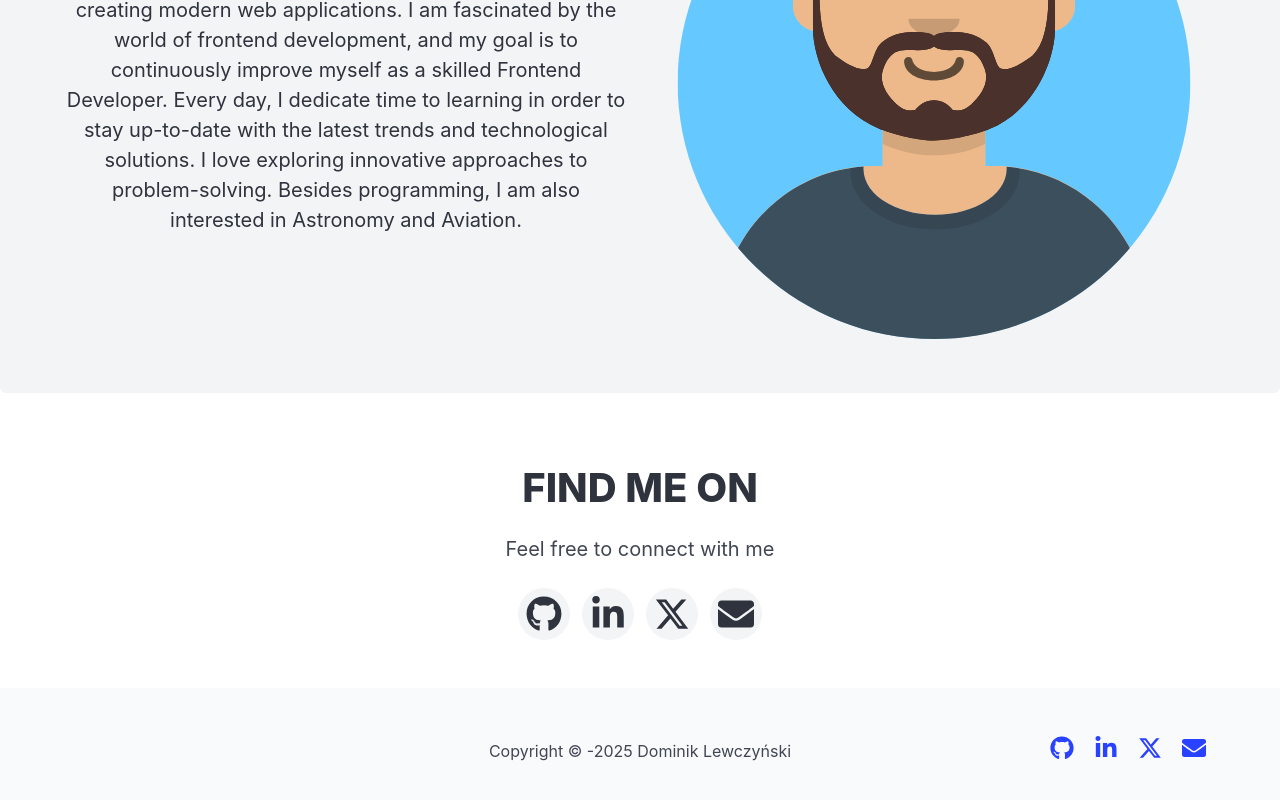
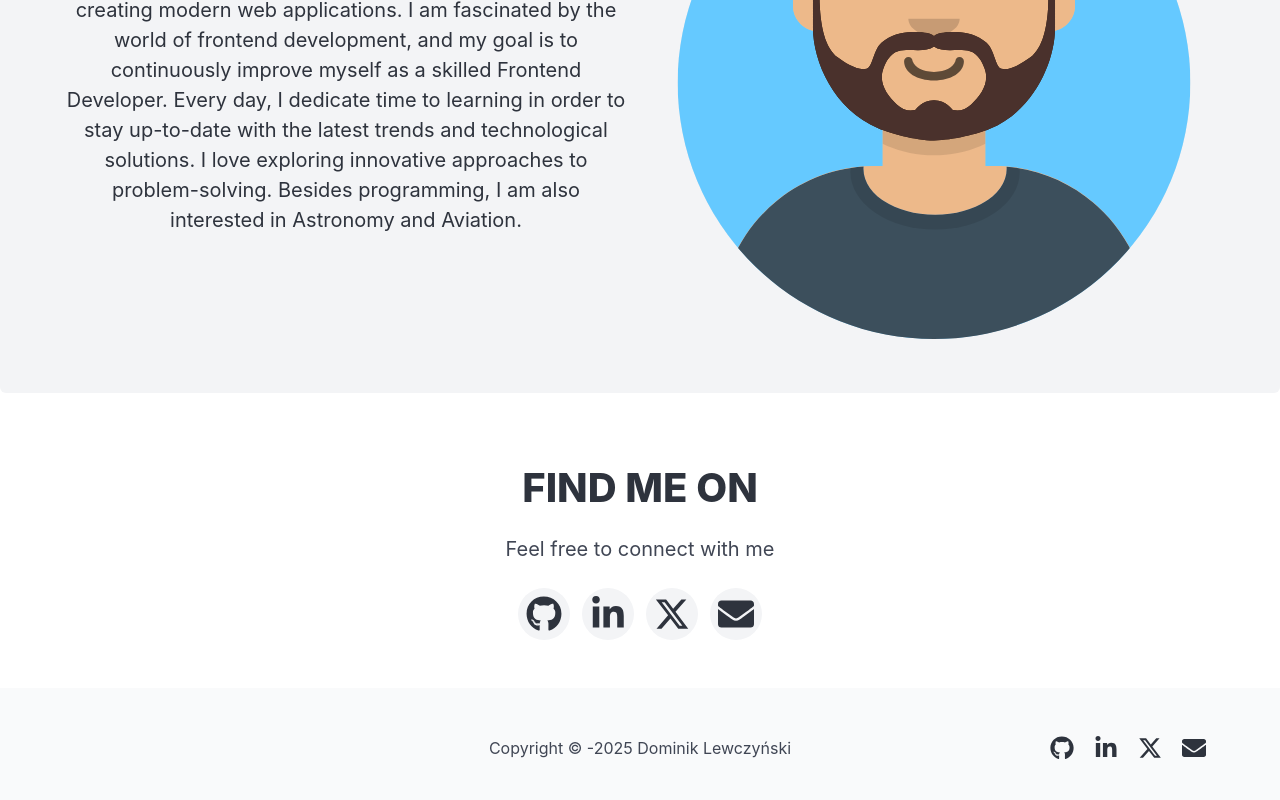
Before and after one commit to DLQuake/portfolio, a Next.js app: page /home in a window 1280 px wide. Shown: the part 1053-1853 px from the top of the page. Built offline with nearby package versions, Linux system fonts and the light colour scheme; no server answers.

Commit message:
Refactor Footer component styles and update button interactions for improved UI consistency

```diff
--- a/src/app/home/components/ConnectWithMe/ConnectWithMe.css
+++ b/src/app/home/components/ConnectWithMe/ConnectWithMe.css
@@ -1,3 +1,7 @@
 .connectWithMe .container .buttons .button .icon {
 	font-size: 24px;
 }
+
+.connectWithMe .container .buttons .button:hover {
+	opacity: 0.8;
+}
--- a/src/components/Footer/Footer.css
+++ b/src/components/Footer/Footer.css
@@ -1,20 +1,16 @@
-[data-theme="light"]
-.footer .container .columns .column .icon {
-	color: #2e333d !important;
+.footer .container .columns .column .button {
+	padding: 0;
+	border: none;
+	background: none;
+	box-shadow: none;
 }
 
-[data-theme="dark"]
-.footer .container .columns .column .icon {
-	color: #abb1bf !important;
+.footer .container .columns .column .button .icon {
+	margin: 0 10px;
 }
 
-.footer .container .columns .column .icon {
-	margin: 0 10px;
-	font-size: 24px;
-}
-
-.footer .container .columns .column .icon:hover {
-	opacity: 0.8;
+.footer .container .columns .column .button .icon:hover {
+	opacity: 0.6;
 }
 
 @media screen and (max-width: 768px) {
--- a/src/components/Footer/Footer.js
+++ b/src/components/Footer/Footer.js
@@ -11,8 +11,7 @@ const Footer = () => {
         <footer className="footer">
             <div className="container">
                 <div className="columns is-vcentered">
-                    <div className="column has-text-left has-text-centered-mobile">
-                    </div>
+                    <div className="column has-text-left has-text-centered-mobile"></div>
 
                     <div className="column has-text-centered">
                         <p>
@@ -23,17 +22,17 @@ const Footer = () => {
                     </div>
 
                     <div className="column has-text-right has-text-centered-mobile">
-                        <a href={process.env.NEXT_PUBLIC_GITHUB_LINK} aria-label='Visit my GitHub profile' target="_blank" rel="noopener noreferrer" className="icon">
-                            <FaGithub />
+                        <a href={process.env.NEXT_PUBLIC_GITHUB_LINK} aria-label='Visit my GitHub profile' target="_blank" className="button">
+                            <FaGithub className="icon" />
                         </a>
-                        <a href={process.env.NEXT_PUBLIC_LINKEDIN_LINK} aria-label='Visit my LinkedIn profile' target="_blank" rel="noopener noreferrer" className="icon">
-                            <FaLinkedinIn />
+                        <a href={process.env.NEXT_PUBLIC_LINKEDIN_LINK} aria-label='Visit my LinkedIn profile' target="_blank" className="button">
+                            <FaLinkedinIn className="icon" />
                         </a>
-                        <a href={process.env.NEXT_PUBLIC_X_LINK} aria-label='Visit my X profile' target="_blank" rel="noopener noreferrer" className="icon">
-                            <FaXTwitter />
+                        <a href={process.env.NEXT_PUBLIC_X_LINK} aria-label='Visit my X profile' target="_blank" className="button">
+                            <FaXTwitter className="icon" />
                         </a>
-                        <a href={`mailto:${process.env.NEXT_PUBLIC_EMAIL}`} aria-label='Send me an email' target="_blank" rel="noopener noreferrer" className="icon">
-                            <FaEnvelope />
+                        <a href={`mailto:${process.env.NEXT_PUBLIC_EMAIL}`} aria-label='Send me an email' target="_blank" className="button">
+                            <FaEnvelope className="icon" />
                         </a>
                     </div>
                 </div>
```
